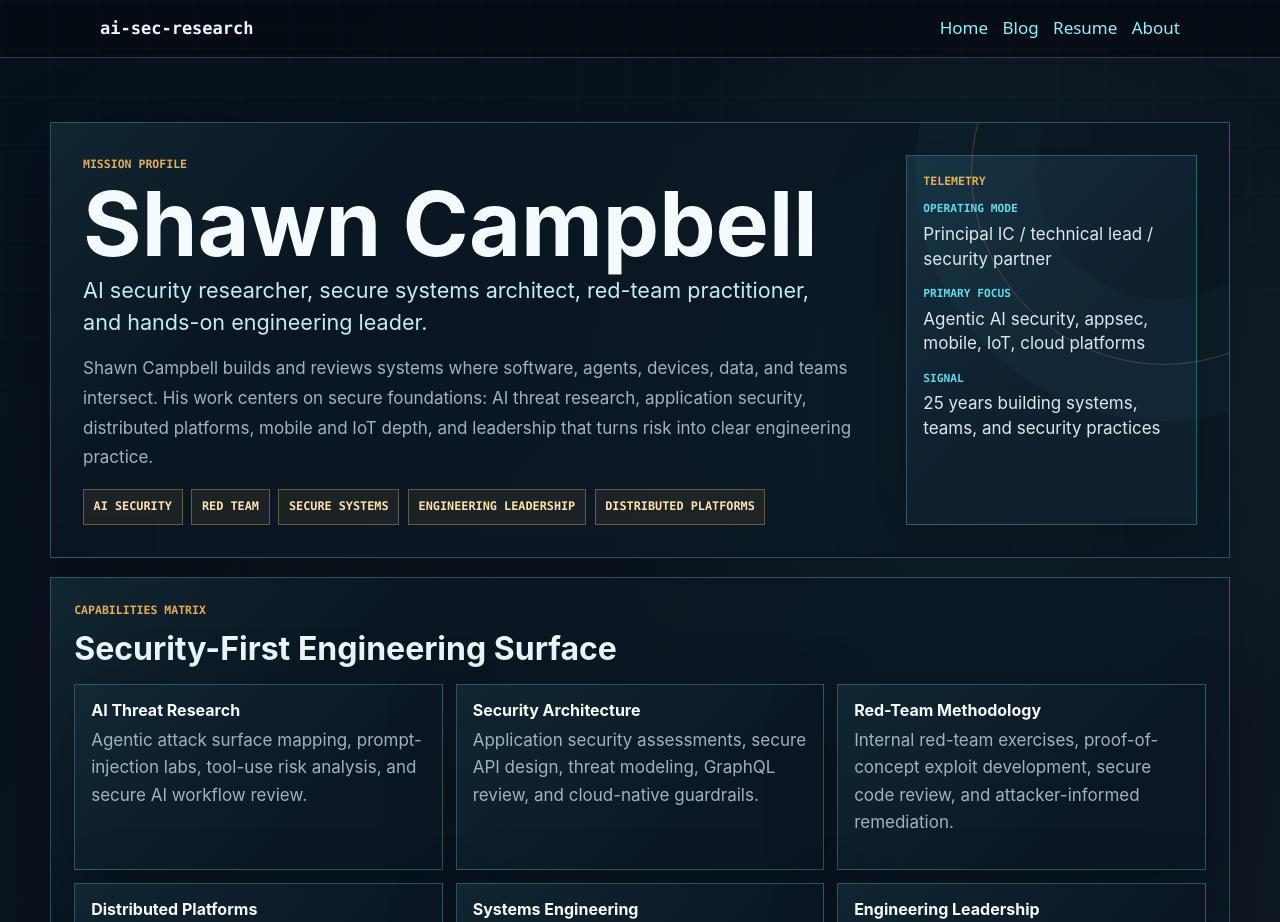
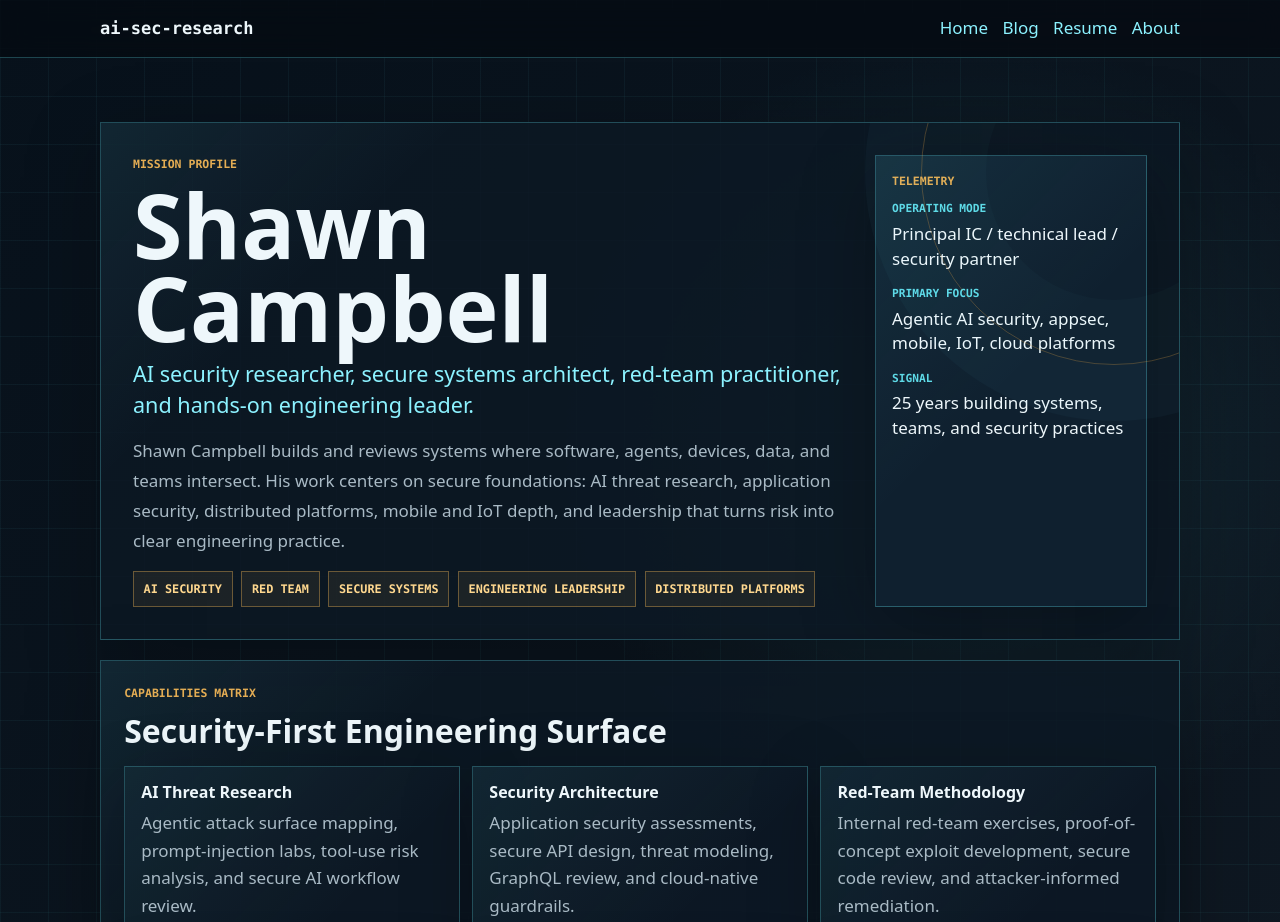
Before and after one commit to jaegerpicker/ai_sec_research, an Astro site: page /resume in a window 1280 px wide. Shown: the top 922 px of the page. Built offline with nearby package versions, Linux system fonts and the light colour scheme; Astro itself is replaced by a stand-in of ours.

Commit message:
Align resume page with global theme

```diff
--- a/src/pages/resume.astro
+++ b/src/pages/resume.astro
@@ -271,43 +271,11 @@ const signals = [
 </BaseLayout>
 
 <style>
-  :global(body) {
-    background:
-      radial-gradient(circle at 76% 10%, rgba(73, 210, 224, 0.1), transparent 26rem),
-      linear-gradient(135deg, #07111b 0%, #101923 48%, #0b1119 100%);
-    color: #d9e4ea;
-  }
-
-  :global(body main) {
-    width: min(1180px, calc(100% - 2rem));
-    max-width: none;
-  }
-
   .resume-dossier {
-    --panel: rgba(12, 25, 36, 0.82);
-    --panel-strong: rgba(15, 33, 48, 0.94);
-    --line: rgba(94, 218, 231, 0.32);
-    --line-strong: rgba(94, 218, 231, 0.62);
-    --amber: #e4ad54;
-    --cyan: #5edae7;
-    --muted: #9fb3bf;
     position: relative;
     display: grid;
     gap: 1.2rem;
     padding: 2rem 0 3rem;
-    font-family: Inter, ui-sans-serif, system-ui, -apple-system, BlinkMacSystemFont, "Segoe UI", sans-serif;
-  }
-
-  .resume-dossier::before {
-    content: "";
-    position: fixed;
-    inset: 0;
-    pointer-events: none;
-    background-image:
-      linear-gradient(rgba(94, 218, 231, 0.05) 1px, transparent 1px),
-      linear-gradient(90deg, rgba(94, 218, 231, 0.05) 1px, transparent 1px);
-    background-size: 48px 48px;
-    mask-image: linear-gradient(to bottom, rgba(0, 0, 0, 0.65), transparent 82%);
   }
 
   .hero-panel,
@@ -317,11 +285,11 @@ const signals = [
   .role-card,
   .signal-card {
     position: relative;
-    border: 1px solid var(--line);
+    border: 1px solid var(--border);
     background:
       linear-gradient(135deg, rgba(94, 218, 231, 0.08), transparent 16rem),
-      var(--panel);
-    box-shadow: 0 20px 70px rgba(0, 0, 0, 0.25);
+      var(--bg-panel);
+    box-shadow: var(--panel-shadow);
   }
 
   .hero-panel {
@@ -350,8 +318,8 @@ const signals = [
   .kicker,
   .panel-label {
     margin: 0 0 0.6rem;
-    color: var(--amber);
-    font-family: "SFMono-Regular", Consolas, "Liberation Mono", monospace;
+    color: var(--warning);
+    font-family: var(--font-mono);
     font-size: 0.72rem;
     font-weight: 700;
     letter-spacing: 0;
@@ -367,33 +335,33 @@ const signals = [
 
   h1 {
     margin-bottom: 0.6rem;
-    color: #f4fbff;
+    color: var(--fg);
     font-size: clamp(2.5rem, 8vw, 5.6rem);
     line-height: 0.92;
   }
 
   h2 {
     margin-bottom: 1rem;
-    color: #ecf8fb;
+    color: var(--fg);
     font-size: clamp(1.4rem, 3vw, 2rem);
   }
 
   h3 {
     margin-bottom: 0.45rem;
-    color: #f7fbfd;
+    color: var(--fg);
     font-size: 1rem;
   }
 
   .role-line {
     max-width: 48rem;
-    color: #bfeef4;
+    color: var(--accent-strong);
     font-size: clamp(1.05rem, 2.2vw, 1.35rem);
     line-height: 1.45;
   }
 
   .mission-copy {
     max-width: 58rem;
-    color: var(--muted);
+    color: var(--fg-muted);
     line-height: 1.75;
   }
 
@@ -414,8 +382,8 @@ const signals = [
   .contact-links a {
     border: 1px solid rgba(228, 173, 84, 0.4);
     background: rgba(228, 173, 84, 0.08);
-    color: #ffe2ad;
-    font-family: "SFMono-Regular", Consolas, "Liberation Mono", monospace;
+    color: var(--warning-strong);
+    font-family: var(--font-mono);
     font-size: 0.74rem;
     font-weight: 700;
     letter-spacing: 0;
@@ -427,7 +395,7 @@ const signals = [
   }
 
   .contact-panel {
-    background-color: var(--panel-strong);
+    background-color: var(--bg-panel-strong);
     padding: 1rem;
   }
 
@@ -438,8 +406,8 @@ const signals = [
   }
 
   .contact-panel dt {
-    color: var(--cyan);
-    font-family: "SFMono-Regular", Consolas, "Liberation Mono", monospace;
+    color: var(--accent);
+    font-family: var(--font-mono);
     font-size: 0.7rem;
     font-weight: 700;
     text-transform: uppercase;
@@ -447,7 +415,7 @@ const signals = [
 
   .contact-panel dd {
     margin: 0.2rem 0 0;
-    color: #dce8ed;
+    color: var(--fg);
     line-height: 1.45;
   }
 
@@ -472,7 +440,7 @@ const signals = [
   .signal-card p,
   .role-card li,
   .early-list li {
-    color: var(--muted);
+    color: var(--fg-muted);
     line-height: 1.62;
   }
 
@@ -497,13 +465,13 @@ const signals = [
   .role-header p,
   .role-header span {
     margin: 0;
-    color: var(--cyan);
-    font-family: "SFMono-Regular", Consolas, "Liberation Mono", monospace;
+    color: var(--accent);
+    font-family: var(--font-mono);
     font-size: 0.78rem;
   }
 
   .role-header span {
-    color: var(--muted);
+    color: var(--fg-muted);
     text-align: right;
   }
 
@@ -523,7 +491,7 @@ const signals = [
     top: 0.72em;
     width: 0.38rem;
     height: 1px;
-    background: var(--amber);
+    background: var(--warning);
   }
 
   .early-list {
@@ -534,8 +502,8 @@ const signals = [
   }
 
   .early-list li::marker {
-    color: var(--amber);
-    font-family: "SFMono-Regular", Consolas, "Liberation Mono", monospace;
+    color: var(--warning);
+    font-family: var(--font-mono);
     font-weight: 700;
   }
 
@@ -550,21 +518,21 @@ const signals = [
   .signal-card:focus-visible,
   .contact-links a:hover,
   .contact-links a:focus-visible {
-    border-color: var(--line-strong);
+    border-color: var(--border-strong);
     outline: none;
     box-shadow: 0 0 0 3px rgba(94, 218, 231, 0.13);
   }
 
   .signal-card span {
-    color: var(--amber);
-    font-family: "SFMono-Regular", Consolas, "Liberation Mono", monospace;
+    color: var(--warning);
+    font-family: var(--font-mono);
     font-size: 0.7rem;
     font-weight: 700;
     text-transform: uppercase;
   }
 
   .signal-card strong {
-    color: #f7fbfd;
+    color: var(--fg);
     line-height: 1.35;
   }
 
@@ -598,10 +566,6 @@ const signals = [
   }
 
   @media (max-width: 860px) {
-    :global(body main) {
-      width: min(100% - 1rem, 1180px);
-    }
-
     .capability-grid,
     .signals-grid {
       grid-template-columns: 1fr;
```
